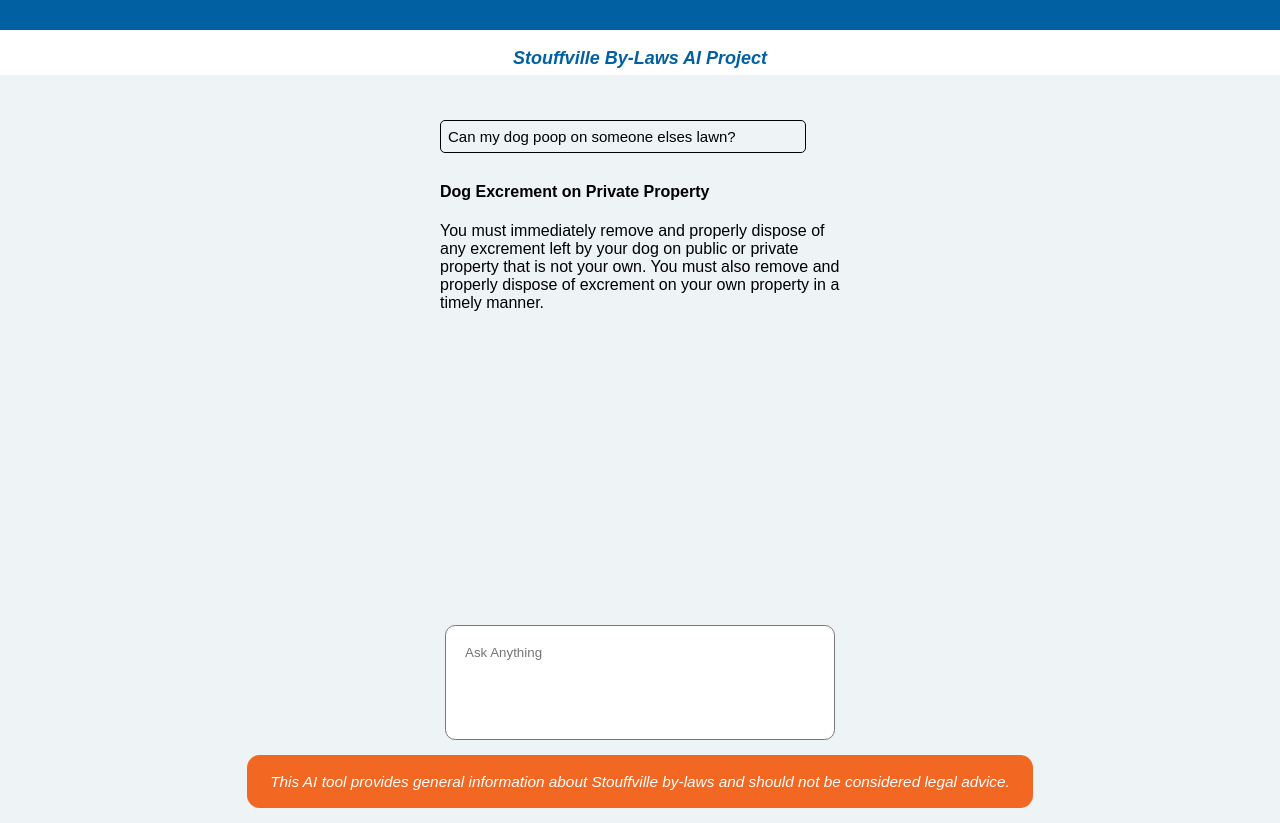
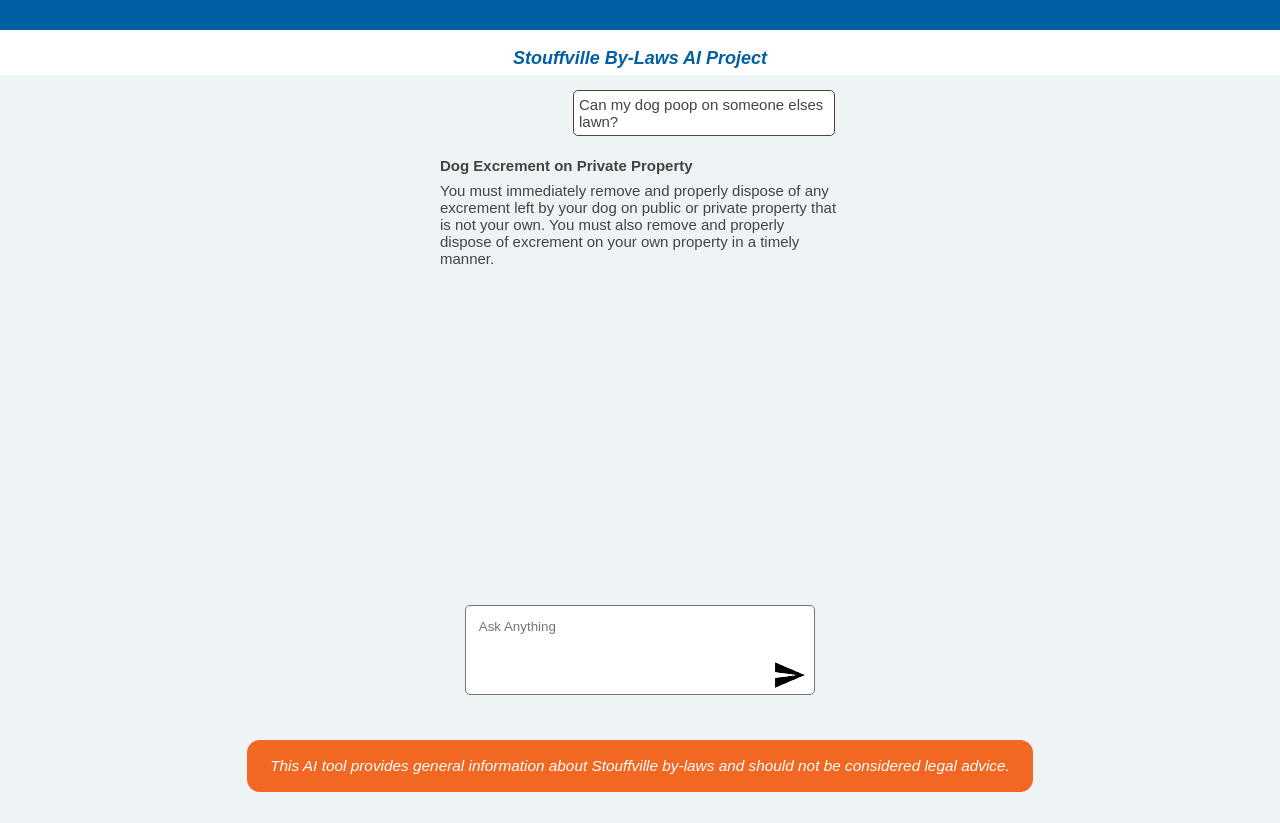
Before and after one commit to Cadence-GitHub/Stouffville-By-laws-AI, a Next.js app in the folder frontend/: page /chat-page in a window 1280 px wide. Built offline with nearby package versions, Linux system fonts and the light colour scheme.

Commit message:
Chat page format imeplemented

```diff
--- a/frontend/src/app/chat-page/page.js
+++ b/frontend/src/app/chat-page/page.js
@@ -1,33 +1,62 @@
+'use client'
 import Image from "next/image";
 import styles from "./page.module.css";
 
-const ChatPage = () => {
-  return (
-    <div>
-      <div className={styles.chatMessagesContainer}>
-        <div className={styles.messages}>
-          <div className={styles.userMessage}>
-            <p className={styles.message}>Can my dog poop on someone elses lawn?</p>
-          </div>
-          <div className={styles.systemMessage}>
-          <h4>Dog Excrement on Private Property</h4>
 
 
-            You must immediately remove and properly dispose of any excrement
-            left by your dog on public or private property that is not your
-            own. You must also remove and properly dispose of excrement on
-            your own property in a timely manner.
+const ChatPage = () => {
 
+  const handleSubmit = (e) => {
+      e.preventDefault();
+
+      //
+
+  }
+
+  return (
+    <>
+      <div className={styles.chatMessagesContainer}>
+        <div className={styles.messagesWrapper}>
+            <div className={styles.userMessage}>
+              Can my dog poop on someone elses lawn?
+            </div>
+        </div>
+
+        <div className={styles.messagesWrapper}>
+          <div className={styles.systemMessage}>
+            <div>
+              <b>Dog Excrement on Private Property</b>
+            </div>
+            <div>
+              You must immediately remove and properly dispose of any excrement
+              left by your dog on public or private property that is not your
+              own. You must also remove and properly dispose of excrement on
+              your own property in a timely manner.
+            </div>
           </div>
         </div>
       </div>
 
-      <div>
-        <div className={styles.textareaChatContainer}>
-          <textarea className={styles.textareaChat} placeholder="Ask Anything"></textarea>
+
+
+
+      <div className={styles.textareaChatContainer}>
+        <div>
+            <div className={styles.textareaChatWrapper}>
+                <textarea className={styles.textareaChat} placeholder="Ask Anything"
+                  onKeyDown={(e) => {
+                    if (e.key === "Enter" && !e.shiftKey) {
+                      handleSubmit();
+                    }
+                  }}
+                />
+            </div>
+            <div className={styles.overlayImage}>
+              <Image onClick={() => handleSubmit()} className="clickable-image" src="/assets/images/Send-button.svg" height={30} width={30} alt="send button image"/>
+            </div>
         </div>
       </div>
-    </div>
+    </>
   );
 }
 
--- a/frontend/src/app/chat-page/page.module.css
+++ b/frontend/src/app/chat-page/page.module.css
@@ -1,50 +1,81 @@
 .chatMessagesContainer {
     height: 65vh;
     width: 100vw;
-    margin-top: 15px;
+    margin-top: 10px;
 
+    display: flex;
+    align-items: center;
+    flex-direction: column;
+
+    overflow: auto;
+}
+
+.messagesWrapper {
+    width: 400px;
+    display: flex;
+    flex-direction: column;
+    justify-content: right;
+    justify-items: right;
+
+}
+
+.systemMessage {
+    margin-top: 1rem;
+    display: flex;
+    flex-direction: column;
+    gap: 0.5rem;
+
+    text-align: left;
+    font-size: 15px;
+    color: #444444;
+    overflow: auto;
+}
+
+.userMessage {
+    color: #444444;
+    background-color: white;
+    overflow: auto;
+    font-size: 15px;
+    margin: 5px;
+    padding: 5px;
+    text-align: left;
+
+    border: 1px solid #444444;
+    border-radius: 5px;
+    width: 250px;
+
+    align-self: flex-end;
+}
+
+.textareaChatContainer {
     display: flex;
     align-items: center;
     flex-direction: column;
 }
 
-.messages {
-    width: 400px;
-}
-
-.message {
-    padding: 7px;
-    font-size: 15px;
-    color: black;
-
-    text-align: left;
-
-    border: 1px solid black;
-    border-radius: 5px;
+.textareaChatWrapper {
+    display: flex;
+    align-items: center;
+    height: 90px;
     width: 350px;
-}
-
-.systemMessage {
-    margin-top: 30px;
-    text-align: left;
-}
-
-.userMessage {
-    margin-top: 30px;
-}
-
-.textareaChatContainer {
-    display: flex;
-    justify-content: center;
-    align-items: center;
-    margin-top: 15px;
 }
 
 .textareaChat {
     font-family: 'Poppins', sans-serif;
-    height: 75px;
-    width: 350px;
-    padding: 1.5vw;
-    border-radius: 0.8vw;
+    padding: 1vw;
+    border-radius: 5px;
+    padding-right: 2rem;
     resize: none;
+    height: 100%;
+    width: 100%;
+    box-sizing: border-box;
 }
+
+.overlayImage {
+    display: flex;
+    justify-content: flex-end;
+    position: relative;
+    bottom: 35px;
+    right: 10px;
+    z-index: 1;
+}
--- a/frontend/src/styles/globals.css
+++ b/frontend/src/styles/globals.css
@@ -126,6 +126,10 @@ body {
   justify-content: center;
 }
 
+.clickable-image {
+  cursor: pointer;
+}
+
 .clickable-text {
   cursor: pointer;
   color: #0060A1;
```
Also changed, not shown: frontend/src/components/CustomTextArea/index.js (+10 -2 lines), frontend/src/components/DynamicFormTemplate/index.js (+5 -5 lines).
